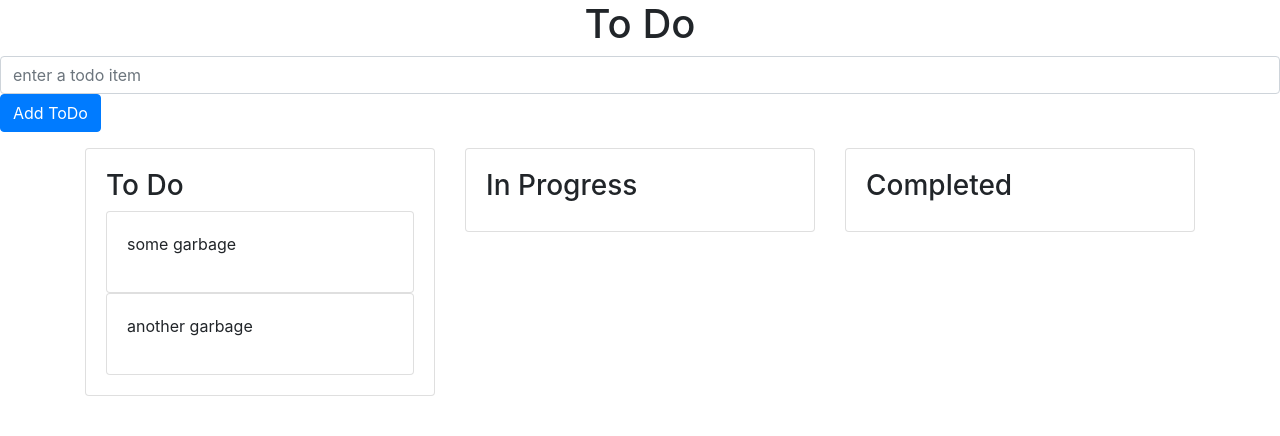
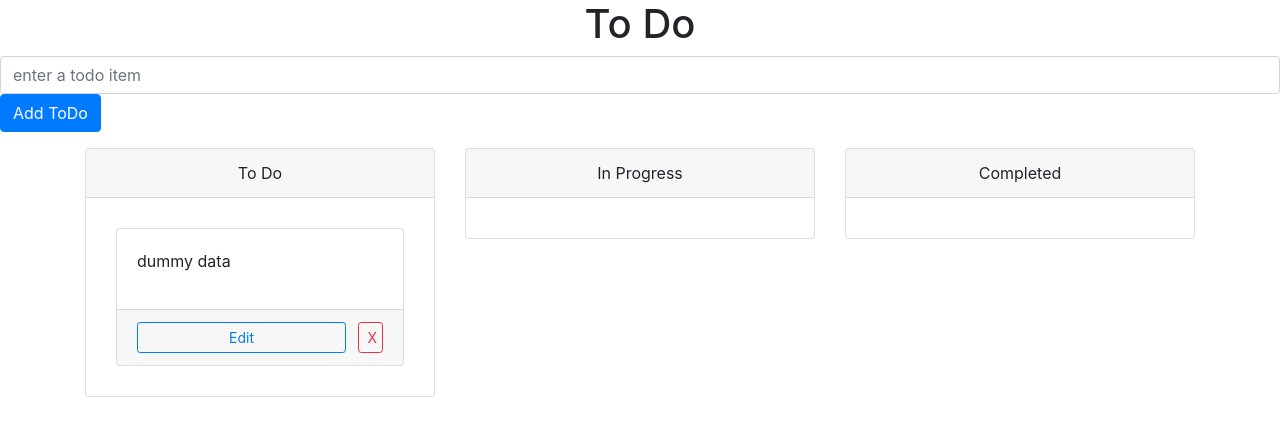
Before and after one commit to sgosl001/React-todo, a React (Create React App) app: page / in a window 1280 px wide. Shown: the top 436 px of the page. Built offline with nearby package versions, Linux system fonts and the light colour scheme.

Commit message:
Create additem and edit item

```diff
--- a/src/actions/index.js
+++ b/src/actions/index.js
@@ -1,12 +1,33 @@
-export const addItem = ( text, id ) => ({
+export const addItem = ( id, listID, text ) => ({
     type: 'ADD_ITEM',
-    payload: { text, id }
+    payload: { id, listID, text }
 });
 
-export const removeItem = ({ id } = {}) => ({
+export const sort = (
+    droppableIdStart,
+    droppableIdEnd,
+    droppableIndexStart,
+    droppableIndexEnd,
+    draggableId
+) => {
+    return {
+        type: 'DRAG_HAPPENED',
+        payload: {
+            droppableIdStart,
+            droppableIdEnd,
+            droppableIndexStart,
+            droppableIndexEnd,
+            draggableId
+        }
+    }
+}
+
+export const removeItem = ( id, listID ) => ({
     type: 'REMOVE_ITEM',
-    id
+    payload: { id, listID }
 });
 
-//EDIT_ITEM
-//MOVE_ITEM
+export const editItem = ( id, listID, text ) => ({
+    type: 'EDIT_ITEM',
+    payload: { id, listID, text }
+})
--- a/src/components/AddItem.js
+++ b/src/components/AddItem.js
@@ -21,7 +21,7 @@ class AddItem extends React.Component {
         const { text } = this.state;
 
         if (text) {
-            dispatch(addItem(text, uuid()));
+            dispatch(addItem(uuid(), 0, text));
         }
     }
 
--- a/src/components/App.js
+++ b/src/components/App.js
@@ -6,13 +6,27 @@ import Row from 'react-bootstrap/Row';
 import Col from 'react-bootstrap/Col';
 import AddItem from './AddItem';
 import { DragDropContext } from "react-beautiful-dnd";
+import { sort } from "../actions"
 import uuid from "uuid";
 
 class App extends Component {
 
-  onDragEnd = () => {
-    //TODO: rendering logic
-  }
+  onDragEnd = (result) => {
+    const { destination, source, draggableId } = result;
+
+    if(!destination) {
+      return;
+    }
+
+    this.props.dispatch(sort(
+      source.droppableId,
+      destination.droppableId,
+      source.index,
+      destination.index,
+      draggableId
+    ))
+  };
+
   render() {
     const { lists } = this.props;
     return (
@@ -29,6 +43,7 @@ class App extends Component {
                     listID={list.id}
                     items={list.items}
                     id={uuid()}
+                    dispatch={this.props.dispatch}
                   />
                 </Col>
               ))}
--- a/src/components/list.js
+++ b/src/components/list.js
@@ -4,32 +4,31 @@ import Card from "react-bootstrap/Card";
 import { Droppable } from "react-beautiful-dnd";
 import uuid from "uuid";
 
-const List = ({ title, items, listID, id }) => {
+const List = ({ title, items, listID, id, dispatch }) => {
     return (
-        <div>
-            <Droppable droppableId={String(id) }>
+        <Card>
+            <Card.Header style={{ textAlign: "center" }}>{title}</Card.Header>
+            <Droppable droppableId={String(listID)}>
                 {provided => (
-                    <Card>
                     <Card.Body
                         {...provided.droppableProps}
                         ref={provided.innerRef}
                         >
-                            <h3>{title}</h3>
                         {items.map((item, index) => (
                             <ListItem
                                 key={uuid()}
                                 listID={listID}
-                                    id={uuid()}
+                                id={item.id}
                                 text={item.text}
                                 index={index}
+                                dispatch={dispatch}
                             />
                         ))}
+                        {provided.placeholder}
                     </Card.Body>
-                        {provided.placeholder}
-                    </Card>
                 )}
             </Droppable>
-        </div>
+        </Card>
     );
 };
 
--- a/src/components/listItem.js
+++ b/src/components/listItem.js
@@ -1,24 +1,85 @@
-import React from "react";
+import React, { useState } from "react";
+import { connect } from "react-redux";
 import Card from 'react-bootstrap/Card';
+import Modal from 'react-bootstrap/Modal';
+import Button from 'react-bootstrap/Button';
+import Form from 'react-bootstrap/Form';
 import { Draggable } from "react-beautiful-dnd";
+import { editItem } from  '../actions';
 
-const ListItem = ({ listID, text, id, index }) => {
-    // needs text input
+const ListItem = ({ listID, text, id, index, dispatch }) => {
+    const [isEditing, setIsEditing] = useState(false);
+    const [itemText, setText] = useState(text);
+
+    const handleShow = () => setIsEditing(true);
+    const handleClose =() => setIsEditing(false);
+
+    const handleChange = e => {
+        setText(e.target.value);
+    }
+
+    const handleSubmit = e => {
+        e.preventDefault();
+        setIsEditing(false);
+
+        dispatch(editItem(id, listID, itemText));
+    }
+
+    const handleDelete = e => {
+        e.preventDefault();
+
+    }
+
     return (
         <Draggable draggableId={String(id)} index={index}>
-            {(provided) => (
-                <Card
-                    ref={provided.innerRef}
+            {provided => (
+                <div
                     {...provided.draggableProps}
                     {...provided.dragHandleProps}
-                >
-                    <Card.Body>
-                        <p>{ text }</p>
-                    </Card.Body>
-                </Card>
+                    ref={provided.innerRef}
+                    >
+                    <Card style={{ margin: "10px" }}>
+                        <Card.Body>
+                            <p>{ text }</p>
+                        </Card.Body>
+                        <Card.Footer>
+                            <Button
+                                size="sm"
+                                onClick={handleShow}
+                                variant="outline-primary"
+                                style={{width: "85%",
+                                        marginRight: "5%"
+                                    }}
+                                >
+                                    Edit
+                                </Button>
+                                <Button
+                                size="sm"
+                                variant="outline-danger"
+                                style={{width: "10%"}}
+                                >
+                                    X
+                                </Button>
+                        </Card.Footer>
+                    </Card>
+                    <Modal show={isEditing} onHide={handleClose}>
+                    <Modal.Header closeButton>
+                        <Modal.Body>
+                            <Form>
+                                <Form.Control
+                                    defaultValue={itemText}
+                                    onChange={handleChange}
+                                    />
+                                <Button onClick={handleSubmit}>Add</Button>
+                            </Form>
+                        </Modal.Body>
+                    </Modal.Header>
+            </Modal>
+                </div>
             )}
         </Draggable>
+
     )
 }
 
-export default ListItem
+export default connect() (ListItem);
--- a/src/reducers/listReducer.js
+++ b/src/reducers/listReducer.js
@@ -1,5 +1,4 @@
 import uuid from 'uuid';
-import { addItem } from '../actions';
 
 const initialState = [
     {
@@ -8,11 +7,8 @@ const initialState = [
         items: [
             {
                 id: 0,
-                text: "some garbage"
-            },
-            {
-                id: 1,
-                text: "another garbage"
+                listID: 0,
+                text: "dummy data"
             }
         ]
     },
@@ -30,7 +26,7 @@ const initialState = [
 
 const listReducer = (state = initialState, action) => {
     switch(action.type) {
-        case 'ADD_ITEM':
+        case 'ADD_ITEM': {
 
             const newState = state.map(list => {
                 if (list.id === 0) {
@@ -44,7 +40,51 @@ const listReducer = (state = initialState, action) => {
             });
 
             return newState;
+        }
 
+        case 'EDIT_ITEM': {
+            const { id, listID, newText } = action.payload;
+
+            const newState = state.map(list => {
+                if (list.id === listID) {
+                    return {
+                        ...list,
+                        items: Object.assign([...list.items], { [id]: action.payload })
+                    };
+                } else {
+                    return list;
+                }
+            });
+
+            return newState;
+        }
+
+        case 'DRAG_HAPPENED': {
+                const {
+                    droppableIdStart,
+                    droppableIdEnd,
+                    droppableIndexStart,
+                    droppableIndexEnd,
+                } = action.payload;
+
+                const newState = [...state];
+
+                if(droppableIdStart === droppableIdEnd) {
+                    const list = state[droppableIdStart];
+                    const item = list.items.splice(droppableIndexStart, 1);
+                    list.items.splice(droppableIndexEnd, 0, ...item);
+                }
+
+                if(droppableIdStart !== droppableIdEnd) {
+                    const listStart = state[droppableIdStart];
+                    const item = listStart.items.splice(droppableIndexStart, 1);
+                    const listEnd = state[droppableIdEnd];
+                    listEnd.items.splice(droppableIndexEnd, 0, ...item);
+                }
+
+                return newState;
+
+            }
         default:
             return state;
     }
```
Lines whose indentation alone changed are shown as unchanged.
